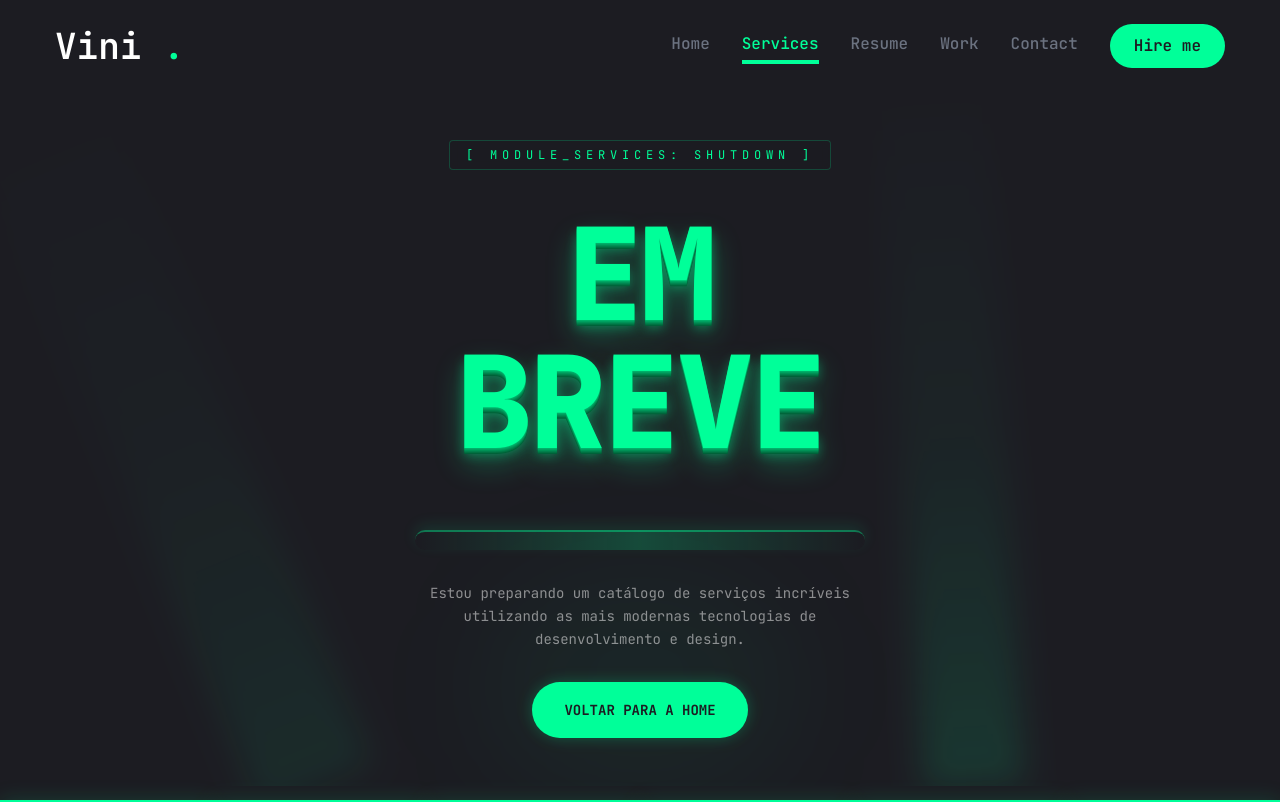
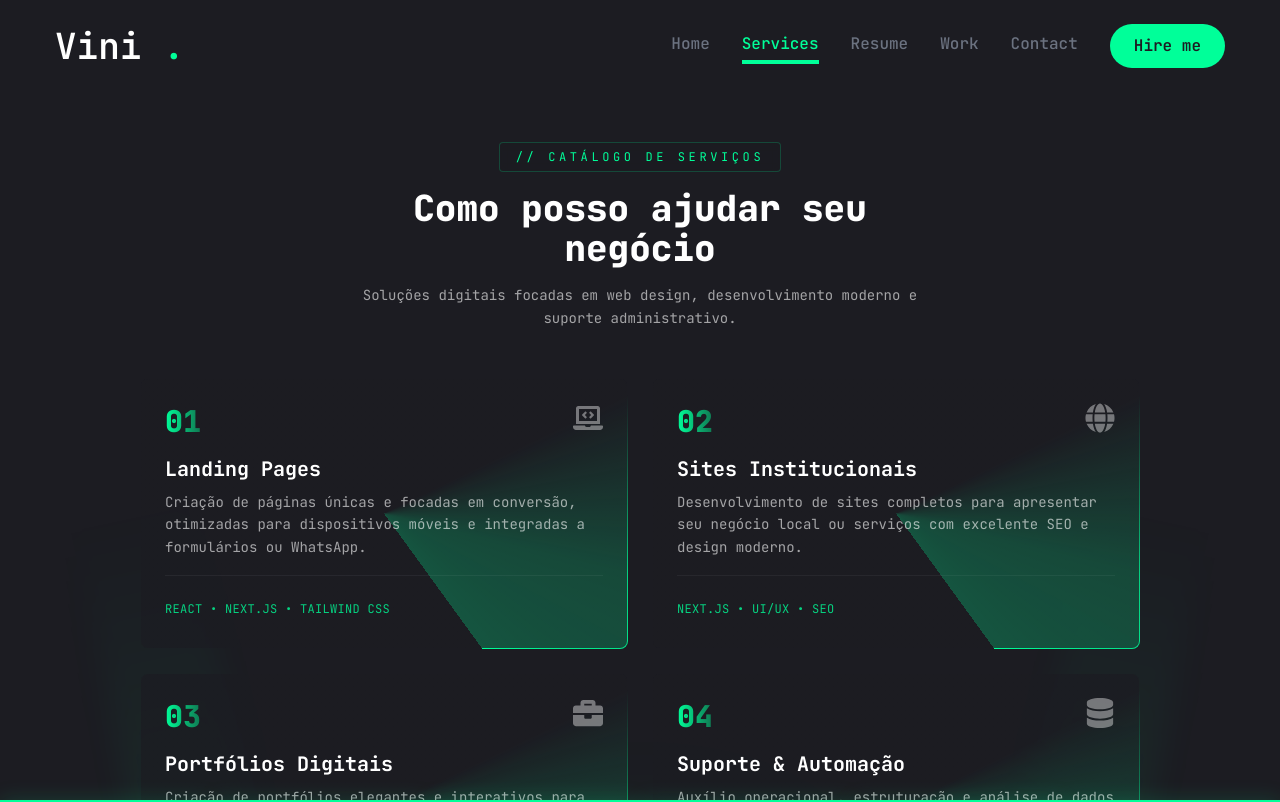
Before and after one commit to Penedov/portfolio_vini, a Next.js app: page /services in a window 1280 px wide. Shown: the top 802 px of the page. Built offline with nearby package versions, Linux system fonts and the light colour scheme.

Commit message:
feat: implement services page layout and link dynamic github commits to stats

```diff
--- a/app/services/page.jsx
+++ b/app/services/page.jsx
@@ -3,87 +3,108 @@
 import { motion } from "framer-motion";
 import Link from "next/link";
 import { Button } from "@/components/ui/button";
+import { FaLaptopCode, FaGlobe, FaBriefcase, FaDatabase } from "react-icons/fa";
+
+const services = [
+  {
+    num: "01",
+    title: "Landing Pages",
+    description: "Criação de páginas únicas e focadas em conversão, otimizadas para dispositivos móveis e integradas a formulários ou WhatsApp.",
+    techs: "React • Next.js • Tailwind CSS",
+    icon: <FaLaptopCode />,
+  },
+  {
+    num: "02",
+    title: "Sites Institucionais",
+    description: "Desenvolvimento de sites completos para apresentar seu negócio local ou serviços com excelente SEO e design moderno.",
+    techs: "Next.js • UI/UX • SEO",
+    icon: <FaGlobe />,
+  },
+  {
+    num: "03",
+    title: "Portfólios Digitais",
+    description: "Criação de portfólios elegantes e interativos para profissionais liberais e freelancers destacarem seus trabalhos.",
+    techs: "React • Framer Motion • CSS",
+    icon: <FaBriefcase />,
+  },
+  {
+    num: "04",
+    title: "Suporte & Automação",
+    description: "Auxílio operacional, estruturação e análise de dados em planilhas (Excel) e suporte básico de TI/Banco de Dados.",
+    techs: "Excel • Banco de Dados • TI",
+    icon: <FaDatabase />,
+  },
+];
 
 export default function Services() {
   return (
     <section className="min-h-[75vh] flex flex-col justify-center items-center py-12 relative overflow-hidden">
-      {/* CSS Keyframes for Spotlight Beams */}
-      <style>{`
-        @keyframes swing-left {
-          0%, 100% { transform: rotate(-25deg); opacity: 0.3; }
-          50% { transform: rotate(15deg); opacity: 0.7; }
-        }
-        @keyframes swing-right {
-          0%, 100% { transform: rotate(25deg); opacity: 0.3; }
-          50% { transform: rotate(-15deg); opacity: 0.7; }
-        }
-        .spotlight-left {
-          animation: swing-left 6s ease-in-out infinite;
-        }
-        .spotlight-right {
-          animation: swing-right 8s ease-in-out infinite;
-        }
-        .text-3d-fox {
-          font-family: var(--font-jetbrainsMono), system-ui, sans-serif;
-          font-weight: 900;
-          color: #00ff99;
-          text-shadow:
-            0 1px 0 #00b16a,
-            0 2px 0 #00a160,
-            0 3px 0 #009156,
-            0 4px 0 #00814c,
-            0 5px 0 #007142,
-            0 6px 0 #006138,
-            0 7px 12px rgba(0, 255, 153, 0.4),
-            0 15px 30px rgba(0, 255, 153, 0.3);
-          transform: perspective(800px) rotateX(25deg) rotateY(-12deg);
-          transform-style: preserve-3d;
-        }
-      `}</style>
-
-      {/* Cyber Spotlights (Century Fox Beams) */}
+      {/* Cyber Spotlights Background */}
       <div className="absolute inset-0 pointer-events-none z-0">
-        {/* Left Beam */}
-        <div className="spotlight-left absolute bottom-0 left-[20%] w-[120px] h-[700px] bg-gradient-to-t from-accent/20 via-accent/5 to-transparent blur-lg origin-bottom" />
-        {/* Right Beam */}
-        <div className="spotlight-right absolute bottom-0 right-[20%] w-[100px] h-[700px] bg-gradient-to-t from-accent/20 via-accent/5 to-transparent blur-lg origin-bottom" />
-        {/* Center Extra Glow */}
-        <div className="absolute bottom-0 left-1/2 -translate-x-1/2 w-[300px] h-[200px] bg-accent/5 rounded-full blur-3xl" />
+        <div className="absolute bottom-0 left-[15%] w-[120px] h-[600px] bg-gradient-to-t from-accent/10 via-accent/5 to-transparent blur-lg origin-bottom rotate-[-12deg]" />
+        <div className="absolute bottom-0 right-[15%] w-[120px] h-[600px] bg-gradient-to-t from-accent/10 via-accent/5 to-transparent blur-lg origin-bottom rotate-[12deg]" />
+        <div className="absolute bottom-0 left-1/2 -translate-x-1/2 w-[350px] h-[250px] bg-accent/5 rounded-full blur-3xl" />
       </div>
 
-      {/* Main 3D Text Container */}
-      <div className="relative z-10 text-center flex flex-col items-center">
-        {/* Futuristic Pedestal Header */}
-        <div className="mb-4 font-mono text-accent text-xs tracking-[0.4em] uppercase border border-accent/20 px-4 py-1.5 rounded bg-primary/40 backdrop-blur-sm">
-          [ MODULE_SERVICES: SHUTDOWN ]
+      <div className="container mx-auto px-4 relative z-10 flex flex-col items-center">
+        {/* Header Section */}
+        <div className="text-center max-w-[600px] mb-12">
+          <span className="font-mono text-accent text-xs tracking-[0.3em] uppercase border border-accent/20 px-4 py-1.5 rounded bg-primary/40 backdrop-blur-sm mb-4 inline-block">
+            // Catálogo de Serviços
+          </span>
+          <h2 className="text-3xl md:text-4xl font-extrabold text-white mb-4">
+            Como posso ajudar seu negócio
+          </h2>
+          <p className="text-white/60 text-sm leading-relaxed font-mono">
+            Soluções digitais focadas em web design, desenvolvimento moderno e suporte administrativo.
+          </p>
         </div>
 
-        {/* 3D Giant Monument Text */}
-        <motion.div
-          initial={{ opacity: 0, scale: 0.85, y: 30 }}
-          animate={{ opacity: 1, scale: 1, y: 0 }}
-          transition={{ duration: 0.8, ease: "easeOut" }}
-          className="text-7xl md:text-9xl tracking-tight leading-none text-3d-fox select-none mb-10 py-6"
-        >
-          EM
-          <br />
-          BREVE
-        </motion.div>
+        {/* Services Grid */}
+        <div className="grid grid-cols-1 md:grid-cols-2 gap-6 w-full max-w-[1000px] mb-12">
+          {services.map((service, index) => (
+            <motion.div
+              key={index}
+              initial={{ opacity: 0, y: 20 }}
+              animate={{ opacity: 1, y: 0 }}
+              transition={{ duration: 0.5, delay: index * 0.1 }}
+              className="cyber-card p-6 flex flex-col justify-between group hover:border-accent/40 hover:shadow-[0_0_20px_rgba(0,255,153,0.1)] transition-all duration-300 relative overflow-hidden border border-white/10 rounded-xl bg-white/5"
+            >
+              <div className="flex justify-between items-start mb-4">
+                <span className="text-3xl font-extrabold text-transparent bg-clip-text bg-gradient-to-r from-accent to-accent/40 font-mono">
+                  {service.num}
+                </span>
+                <div className="text-3xl text-white/40 group-hover:text-accent transition-colors duration-300">
+                  {service.icon}
+                </div>
+              </div>
 
-        {/* Translucent 3D Pedestal Base */}
-        <div className="w-[300px] md:w-[450px] h-[20px] bg-gradient-to-r from-transparent via-accent/20 to-transparent border-t-2 border-accent/40 rounded-full shadow-[0_-5px_15px_rgba(0,255,153,0.1)] mb-8" />
+              <div>
+                <h3 className="text-xl font-bold text-white mb-2 group-hover:text-accent transition-colors duration-300">
+                  {service.title}
+                </h3>
+                <p className="text-white/60 text-sm leading-relaxed mb-4">
+                  {service.description}
+                </p>
+              </div>
 
-        {/* Description Panel */}
-        <p className="max-w-[480px] text-white/50 text-sm leading-relaxed mb-8 px-4 font-mono">
-          Estou preparando um catálogo de serviços incríveis utilizando as mais modernas tecnologias de desenvolvimento e design.
-        </p>
+              <div className="border-t border-white/5 pt-4 mt-auto">
+                <span className="text-xs font-mono text-accent/80 tracking-wide uppercase">
+                  {service.techs}
+                </span>
+              </div>
+            </motion.div>
+          ))}
+        </div>
 
-        {/* Go Back button */}
-        <Link href="/">
-          <Button size="lg" className="bg-accent hover:bg-accent/80 text-primary font-bold transition-all shadow-[0_0_15px_rgba(0,255,153,0.25)] hover:scale-105">
-            Voltar para a Home
-          </Button>
-        </Link>
+        {/* Call to Action */}
+        <div className="text-center">
+          <Link href="/contact">
+            <Button size="lg" className="bg-accent hover:bg-accent/80 text-primary font-bold transition-all shadow-[0_0_15px_rgba(0,255,153,0.25)] hover:scale-105">
+              Falar sobre um Projeto
+            </Button>
+          </Link>
+        </div>
       </div>
     </section>
   );
--- a/components/Stats.jsx
+++ b/components/Stats.jsx
@@ -1,29 +1,69 @@
 "use client";
 import CountUp from "react-countup";
+import { useEffect, useState } from "react";
+
+const Stats = () => {
+    const [commits, setCommits] = useState(77);
+
+    useEffect(() => {
+        fetch("https://api.github.com/repos/Penedov/portfolio_vini/commits?per_page=1")
+            .then((res) => {
+                const linkHeader = res.headers.get("Link");
+                if (linkHeader) {
+                    const match = linkHeader.match(/&page=(\d+)>; rel="last"/);
+                    if (match && match[1]) {
+                        setCommits(parseInt(match[1], 10));
+                    }
+                }
+            })
+            .catch((err) => console.error("Error fetching commits:", err));
+    }, []);
 
     const stats = [
-    { num: 1, text: "Year of Experience" },
-    { num: 4, text: "Projects Completed" },
-    { num: 8, text: "Technologies Learned" },
-    { num: 77, text: "Code commits" },
+        { num: 3, text: "Anos de Experiência", link: null },
+        { num: 4, text: "Projetos Concluídos", link: "/work" },
+        { num: 8, text: "Tecnologias Aprendidas", link: "/resume" },
+        { num: commits, text: "Commits no GitHub", link: "https://github.com/Penedov/portfolio_vini/commits" },
     ];
 
-const Stats = () => {
     return (
         <section className="pt-12 pb-12 xl:pt-0 xl:pb-0">
             <div className="container mx-auto">
                 <div className="flex flex-wrap justify-center gap-10 mx-auto xl:max-w-none">
-                    {stats.map((item, index) => (
-                        <div className="flex gap-4 items-center justify-center xl:justify-start min-w-[200px] cyber-card p-6" key={index}>
+                    {stats.map((item, index) => {
+                        const CardContent = (
+                            <>
                                 <CountUp
                                     end={item.num}
-                                duration={5}
-                                delay={2}
+                                    duration={3}
+                                    delay={0.5}
                                     className="text-4xl xl:text-5xl font-extrabold text-accent"
                                 />
                                 <p className="max-w-[200px] leading-snug text-white/80 text-sm">{item.text}</p>
+                            </>
+                        );
+
+                        if (item.link) {
+                            const isExternal = item.link.startsWith("http");
+                            return (
+                                <a
+                                    href={item.link}
+                                    target={isExternal ? "_blank" : undefined}
+                                    rel={isExternal ? "noopener noreferrer" : undefined}
+                                    className="flex gap-4 items-center justify-center xl:justify-start min-w-[200px] cyber-card p-6 hover:border-accent/50 hover:shadow-[0_0_15px_rgba(0,255,153,0.15)] transition-all duration-300 cursor-pointer"
+                                    key={index}
+                                >
+                                    {CardContent}
+                                </a>
+                            );
+                        }
+
+                        return (
+                            <div className="flex gap-4 items-center justify-center xl:justify-start min-w-[200px] cyber-card p-6" key={index}>
+                                {CardContent}
                             </div>
-                    ))}
+                        );
+                    })}
                 </div>
             </div>
         </section>
```
Lines whose indentation alone changed are shown as unchanged.
